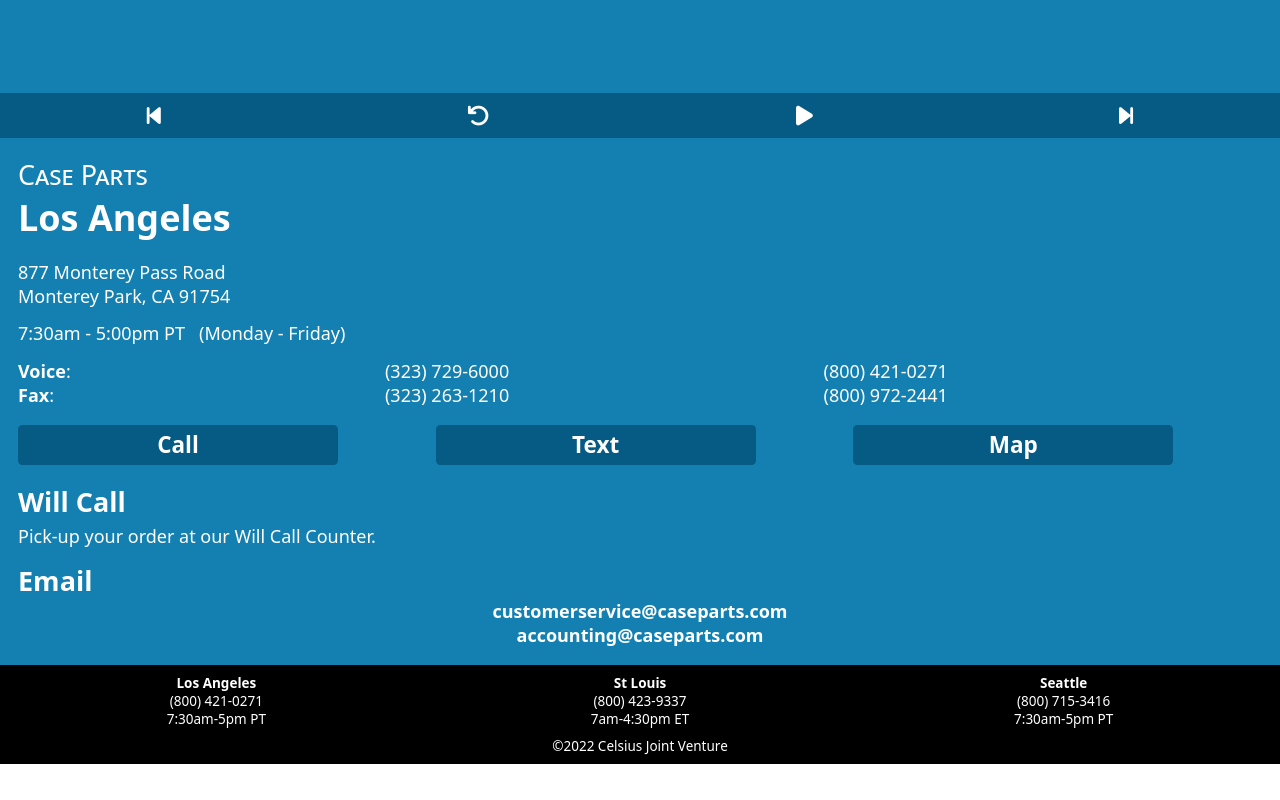
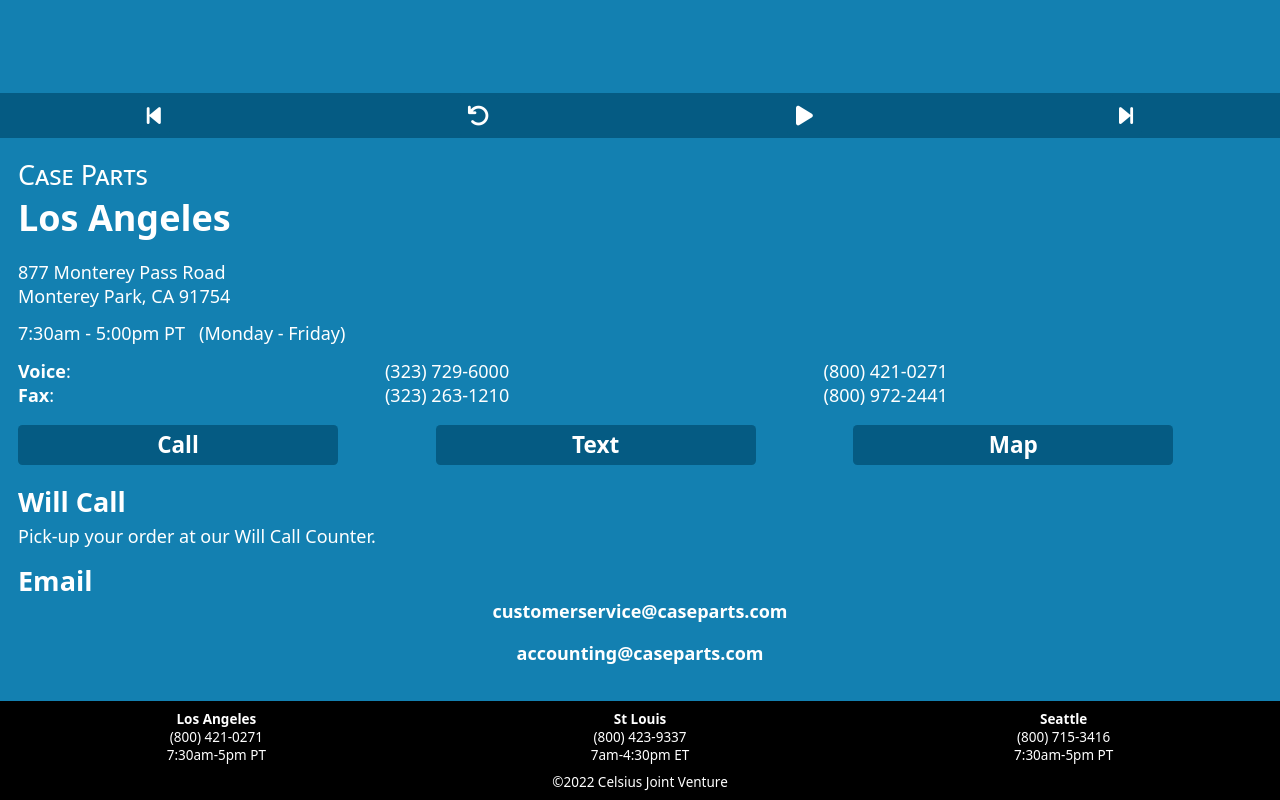
Before and after one commit to jaycincotta/concierge-v1, a React (Create React App) app: page /branch/mpk in a window 1280 px wide. Shown: the part 686-1486 px from the top of the page. Before the commit the page ends 1450 px from the top, so only its background shows below. Built offline with nearby package versions, Linux system fonts and the light colour scheme.

Commit message:
Add padding

```diff
--- a/src/routes/branch/MPK.js
+++ b/src/routes/branch/MPK.js
@@ -40,7 +40,7 @@
                             customerservice@caseparts.com
                         </a>
                     </b></p>
-                    <p className="center">
+                    <p className="center pad">
                         <b><a href="mailto:accounting@caseparts.com" alt="">
                             accounting@caseparts.com
                         </a></b>
--- a/src/routes/branch/SEA.js
+++ b/src/routes/branch/SEA.js
@@ -40,7 +40,7 @@
                             customerservice@caseparts.com
                         </a>
                     </b></p>
-                    <p className="center">
+                    <p className="center pad">
                         <b><a href="mailto:accounting@caseparts.com" alt="">
                             accounting@caseparts.com
                         </a></b>
--- a/src/routes/branch/STL.js
+++ b/src/routes/branch/STL.js
@@ -40,7 +40,7 @@
                             customerservice@caseparts.com
                         </a>
                     </b></p>
-                    <p className="center">
+                    <p className="center pad">
                         <b><a href="mailto:accounting@caseparts.com" alt="">
                             accounting@caseparts.com
                         </a></b>
```
